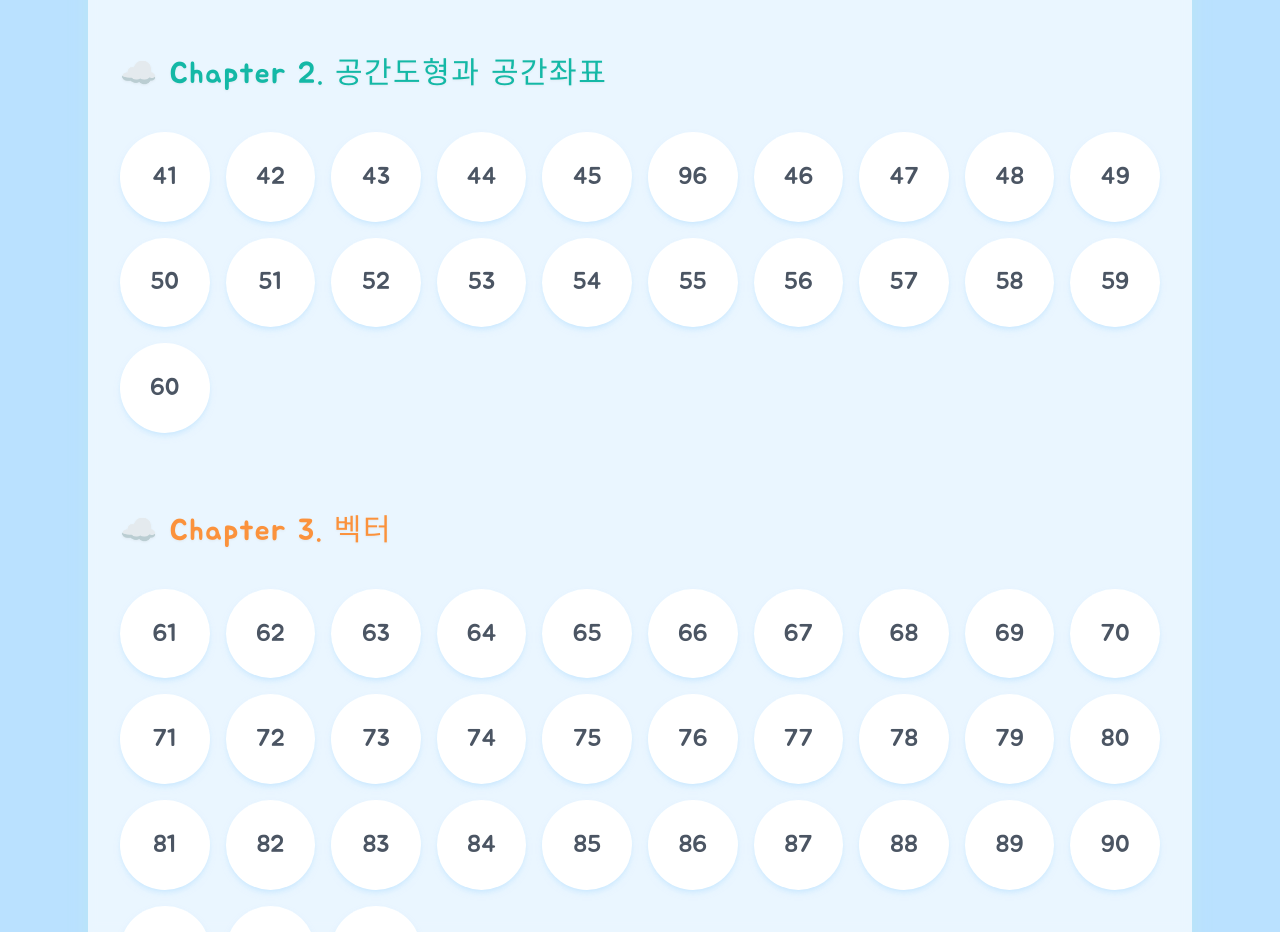
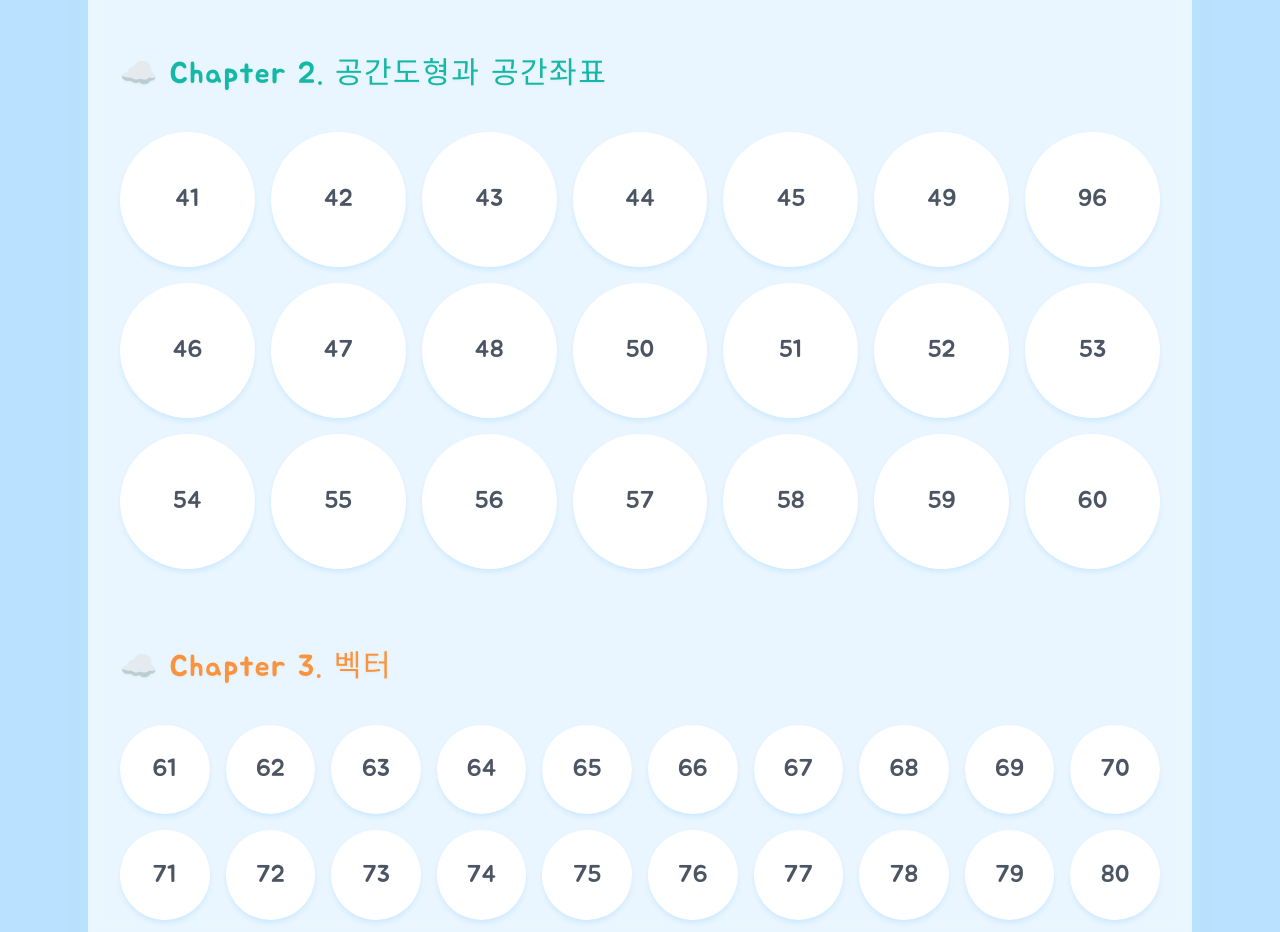
Before and after one commit to wnsdud131700-source/gumstar, a Next.js app: page /solutions in a window 1280 px wide. Shown: the part 820-1752 px from the top of the page. Built offline with nearby package versions, Linux system fonts and the light colour scheme.

Commit message:
Update chapter 2 button list layout

```diff
--- a/app/solutions/page.tsx
+++ b/app/solutions/page.tsx
@@ -5,11 +5,11 @@ import { videoLinks } from "./videoData";
 export default function SolutionsPage() {
   // 챕터별 문제 배열 생성
   const chapter1 = [...Array.from({ length: 40 }, (_, i) => i + 1), 94, 95]; // 1~40, 94, 95
-  const chapter2 = [41, 42, 43, 44, 45, 96, ...Array.from({ length: 15 }, (_, i) => i + 46)]; // 41~45, 96, 46~60
+  const chapter2 = [41, 42, 43, 44, 45, 49, 96, 46, 47, 48, 50, 51, 52, 53, 54, 55, 56, 57, 58, 59, 60];
   const chapter3 = Array.from({ length: 33 }, (_, i) => i + 61); // 61~93
 
-  const renderGrid = (problems: number[]) => (
-    <div className="w-full grid grid-cols-4 sm:grid-cols-6 md:grid-cols-7 lg:grid-cols-10 gap-4 mt-6 pb-8">
+  const renderGrid = (problems: number[], gridClassName = "grid-cols-4 sm:grid-cols-6 md:grid-cols-7 lg:grid-cols-10") => (
+    <div className={`w-full grid ${gridClassName} gap-4 mt-6 pb-8`}>
       {problems.map((num) => {
         const hasVideo = !!videoLinks[num.toString()];
         return (
@@ -54,7 +54,7 @@ export default function SolutionsPage() {
           <h2 className="text-3xl text-teal-500 tracking-wider pb-4 inline-block drop-shadow-sm">
             ☁️ Chapter 2. 공간도형과 공간좌표
           </h2>
-          {renderGrid(chapter2)}
+          {renderGrid(chapter2, "grid-cols-4 sm:grid-cols-7")}
         </section>
 
         {/* Chapter 3 */}
```
